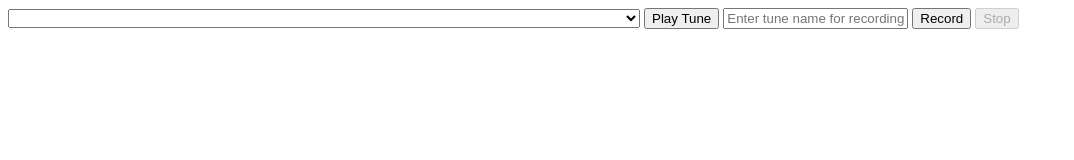
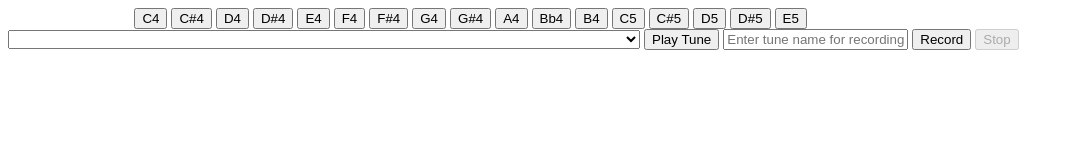
Before and after one commit to sigrunh21/sigrunh21, a website built with Vite: page tunes.html in a window 1280 px wide. Shown: the whole page, without its empty margins (0-1074 px from the left). Built offline with nearby package versions, Linux system fonts and the light colour scheme; no server answers.

Commit message:
Update tunes.html

```diff
--- a/tunes.html
+++ b/tunes.html
@@ -9,16 +9,33 @@
     <script src="https://cdn.jsdelivr.net/npm/tone@14"></script>
 </head>
 <body>
-    <div id="piano">
-        <!-- Piano keys go here -->
+    <div id="keyboardDiv">
+        <button id="C4">C4</button>
+        <button id="C#4">C#4</button>
+        <button id="D4">D4</button>
+        <button id="D#4">D#4</button>
+        <button id="E4">E4</button>
+        <button id="F4">F4</button>
+        <button id="F#4">F#4</button>
+        <button id="G4">G4</button>
+        <button id="G#4">G#4</button>
+        <button id="A4">A4</button>
+        <button id="Bb4">Bb4</button>
+        <button id="B4">B4</button>
+        <button id="C5">C5</button>
+        <button id="C#5">C#5</button>
+        <button id="D5">D5</button>
+        <button id="D#5">D#5</button>
+        <button id="E5">E5</button>
+        <!-- Add more keys as necessary -->
     </div>
     <select id="tunesDrop">
-        <!-- Tunes will be populated here -->
+        <!-- Tunes will be populated by the app.js -->
     </select>
-    <button id="playTune">Play Tune</button>
-    <input type="text" id="tuneName" placeholder="Enter tune name for recording">
-    <button id="recordTune">Record</button>
-    <button id="stopRecord" disabled>Stop</button>
+    <button id="tunebtn">Play Tune</button>
+    <input type="text" id="recordName" placeholder="Enter tune name for recording">
+    <button id="recordbtn">Record</button>
+    <button id="stopbtn" disabled>Stop</button>
 
     <script src="app.js"></script>
 </body>
```
